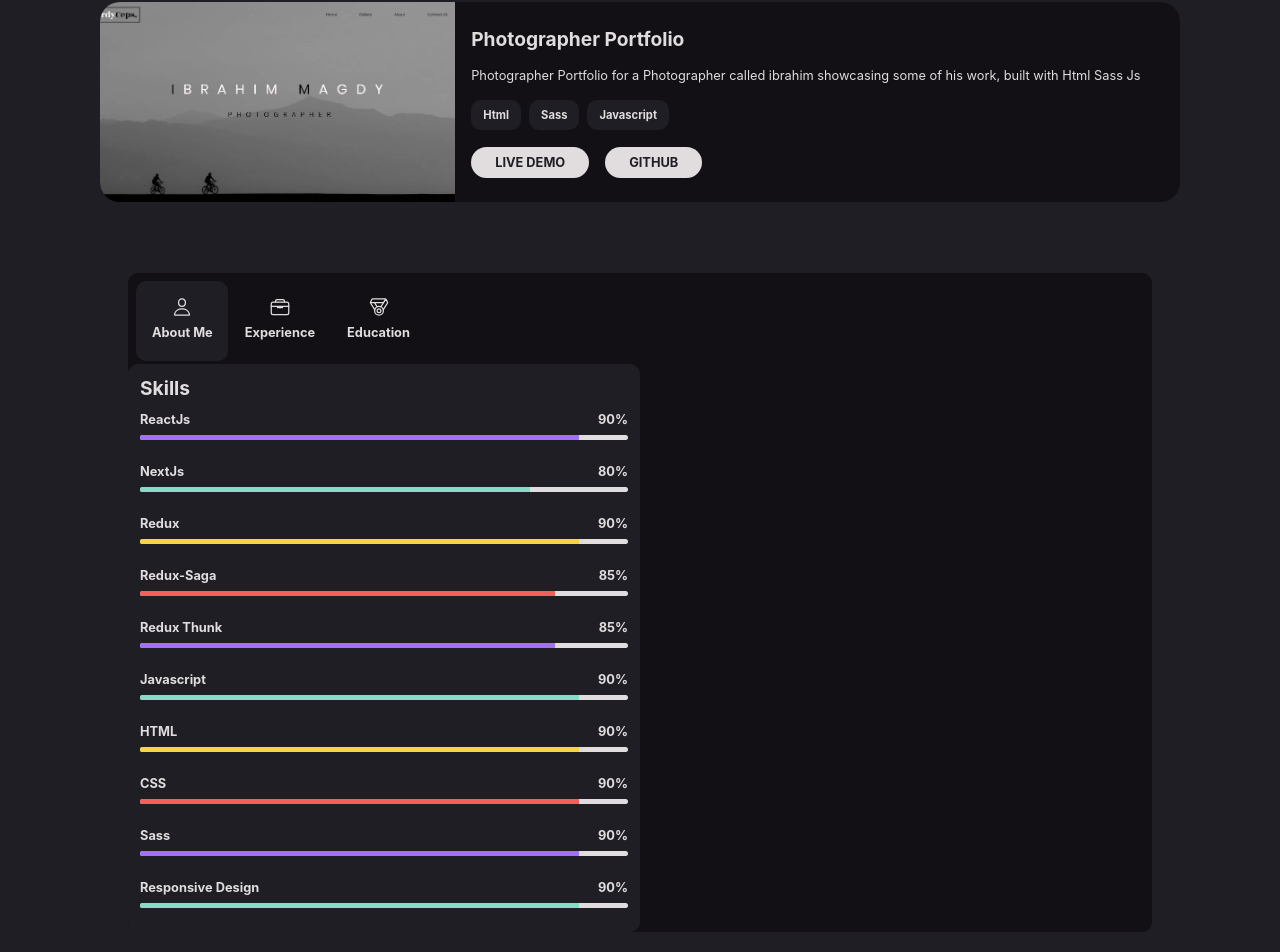
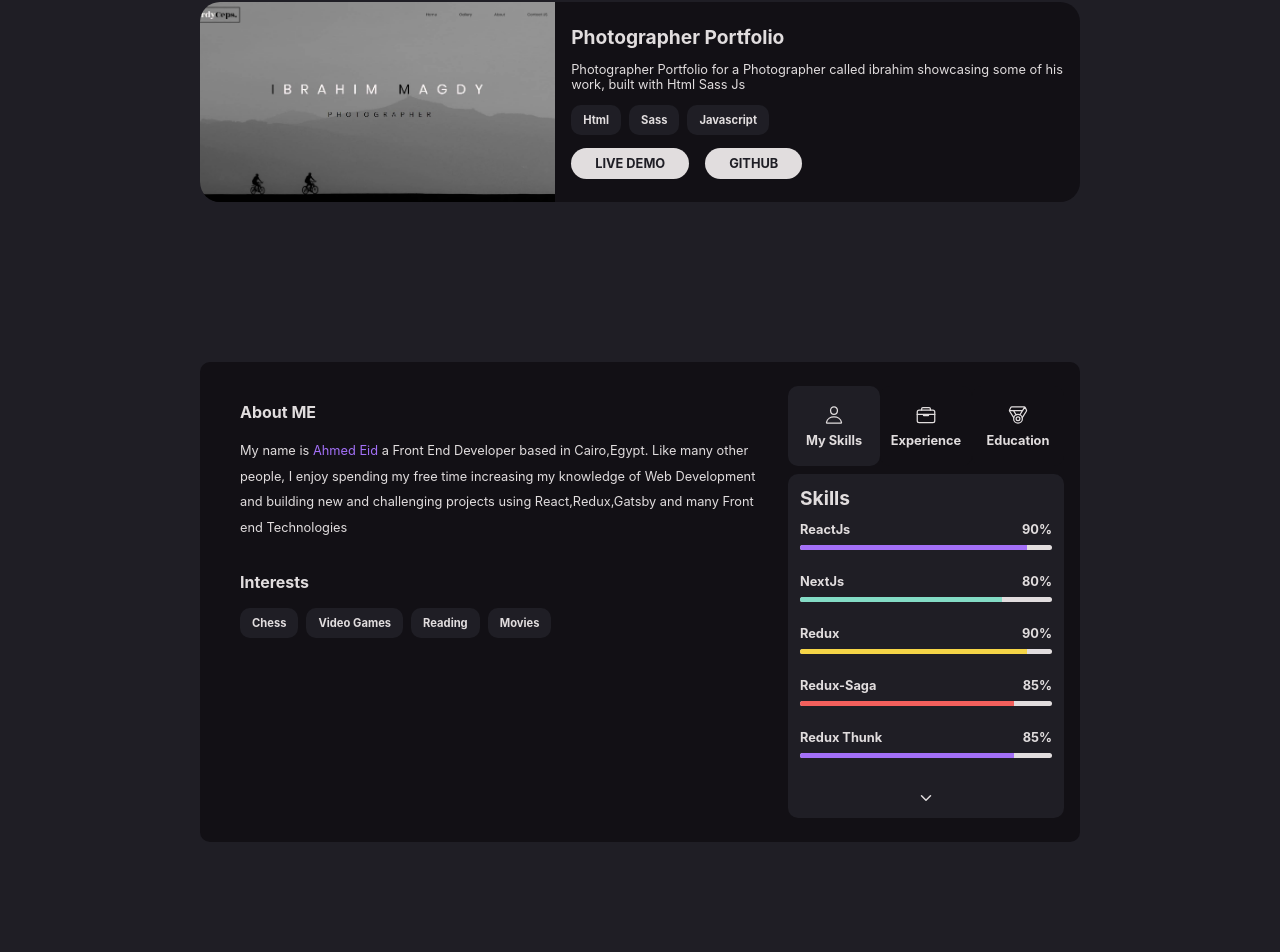
Before and after one commit to ahmed-eidd/myportfolio-next, a Next.js app: page / in a window 1280 px wide. Shown: the part 1558-2510 px from the top of the page. Built offline with nearby package versions, Linux system fonts and the light colour scheme.

Commit message:
fixed the about section

```diff
--- a/component/AboutMe/AboutMe.jsx
+++ b/component/AboutMe/AboutMe.jsx
@@ -1,10 +1,12 @@
-import { css } from '@emotion/css';
 import { motion } from 'framer-motion';
-import React from 'react';
+import React, { useState } from 'react';
 import { extendClasses } from '../../utilities/extendClasses';
+import Card from '../Card/Card';
 import SkillMeter from '../SkillMeter/SkillMeter';
+import Skills from '../Skills/Skills';
 import Tabs from '../Tabs/Tabs';
 import classes from './AboutMe.module.scss';
+import MoreSkillsBtn from './MoreSkillsBtn';
 
 const container = {
   hidden: { opacity: 1 },
@@ -32,7 +34,10 @@ const textAnimation = {
     opacity: 0,
   },
 };
+
 const AboutMe = () => {
+  const [moreSkills, setMoreSkills] = useState(false);
+
   const MeterAnimation = (per) => {
     return {
       hidden: {
@@ -53,18 +58,35 @@ const AboutMe = () => {
   return (
     <div className={classes.AboutMe}>
       <motion.div
-        // variants={vr}
-        // initial='hidden'
-        // whileInView='show'
         transition={{
           staggerChildren: 0.4,
         }}
         className={classes.AboutMe__Content}
       >
+        <div className={classes.AboutMe__Personal}>
+          <div className={classes.AboutMe__Personal__About}>
+            <h2 className={classes.AboutMe__Personal__About__Title}>
+              About ME
+            </h2>
+            <p className={classes.AboutMe__Personal__About__Text}>
+              My name is <span className={classes.TextPurple}> Ahmed Eid </span>
+              a Front End Developer based in Cairo,Egypt. Like many other
+              people, I enjoy spending my free time increasing my knowledge of
+              Web Development and building new and challenging projects using
+              React,Redux,Gatsby and many Front end Technologies
+            </p>
+          </div>
+          <div className={classes.AboutMe__Personal__Interests}>
+            <h2 className={classes.AboutMe__Personal__Interests__Title}>
+              Interests
+            </h2>
+            <Skills skills={['Chess', 'Video Games', 'Reading', 'Movies']} />
+          </div>
+        </div>
         <Tabs
           className={classes.AboutMe__Tabs}
           tabsLabel={[
-            { label: 'About Me', icon: 'person-outline' },
+            { label: 'My Skills', icon: 'person-outline' },
             { label: 'Experience', icon: 'briefcase-outline' },
             { label: 'Education', icon: 'medal-outline' },
           ]}
@@ -76,6 +98,12 @@ const AboutMe = () => {
                 variants={container}
                 initial='hidden'
                 whileInView='show'
+                animate={{
+                  height: !moreSkills ? '37rem' : '70rem',
+                }}
+                transition={{
+                  duration: 0.5,
+                }}
               >
                 <SkillMeter
                   className={classes.AboutMe__Skills__Skill}
@@ -117,6 +145,12 @@ const AboutMe = () => {
                   variants={MeterAnimation(85)}
                   textVariant={textAnimation}
                 />
+
+                <motion.div
+                  animate={{
+                    opacity: moreSkills ? 1 : 0,
+                  }}
+                >
                   <SkillMeter
                     className={classes.AboutMe__Skills__Skill}
                     skill='Javascript'
@@ -158,10 +192,59 @@ const AboutMe = () => {
                     textVariant={textAnimation}
                   />
                 </motion.div>
+                <MoreSkillsBtn
+                  moreSkills={moreSkills}
+                  onClick={() => setMoreSkills(!moreSkills)}
+                />
+              </motion.div>
             </div>
           </div>
-          <div className={classes.AboutMe__Experience}>h22</div>
-          <div className={classes.AboutMe__Education}>h33</div>
+          <motion.div className={classes.AboutMe__Experience}>
+            <Card
+              title='Freelancer'
+              yearFrom='2020'
+              company='Acme'
+              color='purple'
+              icon='briefcase-outline'
+            />
+            <Card
+              title='Freelancer'
+              yearFrom='2020'
+              company='Acme'
+              color='purple'
+              icon='briefcase-outline'
+            />
+            <Card
+              title='Freelancer'
+              yearFrom='2020'
+              company='Acme'
+              color='purple'
+              icon='briefcase-outline'
+            />
+          </motion.div>
+          <motion.div className={classes.AboutMe__Education}>
+            <Card
+              title='Freelancer'
+              yearFrom='2020'
+              company='Acme'
+              color='purple'
+              icon='briefcase-outline'
+            />
+            <Card
+              title='Freelancer'
+              yearFrom='2020'
+              company='Acme'
+              color='purple'
+              icon='briefcase-outline'
+            />
+            <Card
+              title='Freelancer'
+              yearFrom='2020'
+              company='Acme'
+              color='purple'
+              icon='briefcase-outline'
+            />
+          </motion.div>
         </Tabs>
       </motion.div>
     </div>
--- a/component/AboutMe/AboutMe.module.scss
+++ b/component/AboutMe/AboutMe.module.scss
@@ -1,36 +1,87 @@
 @import 'index';
 
 .AboutMe {
-  height: 100vh;
+  min-height: 100vh;
   display: flex;
   justify-content: center;
   align-items: center;
 
   &__Content {
     min-height: 60vh;
-    width: clamp(80%, 60vw, 90%);
+    width: clamp(60%, 110rem, 100%);
     background-color: $color-primary-darker;
     z-index: 100;
     border-radius: $radius-sm;
+    display: flex;
+    justify-content: space-between;
+    align-items: flex-start;
+    padding: 2rem;
+  }
+
+  &__Personal {
+    padding: 3rem;
+    display: flex;
+    flex-direction: column;
+    align-items: flex-start;
+    justify-content: space-around;
+    gap: 4rem;
+
+    &__About {
+      &__Title {
+        font-size: 2rem;
+        padding-bottom: 2rem;
+      }
+
+      &__Text {
+        line-height: 2;
+      }
+    }
+
+    &__Interests {
+      &__Title {
+        font-size: 2rem;
+        padding-bottom: 2rem;
+      }
+    }
   }
 
   &__Tabs {
-    width: 50%;
+    // min-width: 37rem;
   }
 
-  &__Skills,
   &__Experience,
   &__Education {
-    background-color: $color-primary-gray;
-    border-radius: $radius-sm;
+    display: flex;
+    flex-direction: column;
+    align-items: flex-start;
+    justify-content: flex-start;
+    gap: 3rem;
   }
 
   &__Skills {
     padding: 1.5rem;
+    background-color: $color-primary-gray;
+    border-radius: $radius-sm;
+    position: relative;
+
     &__Skill {
       display: flex;
       flex-direction: column;
       padding: 1.5rem 0;
+    }
+
+    &__MoreSkillsBtn {
+      display: flex;
+      justify-content: center;
+      align-items: center;
+      font-size: 2rem;
+      padding: 1rem 0;
+      position: absolute;
+      bottom: 0;
+      width: 100%;
+      left: 0;
+      border-bottom-left-radius: $radius-sm;
+      border-bottom-right-radius: $radius-sm;
     }
   }
 }
@@ -50,3 +101,8 @@
 .purple {
   background-color: $color-purple;
 }
+
+.TextPurple {
+  color: $color-purple;
+  display: inline;
+}
--- /dev/null
+++ b/component/AboutMe/MoreSkillsBtn.jsx
@@ -0,0 +1,34 @@
+import React, { useContext } from 'react';
+import { motion } from 'framer-motion';
+import classes from './AboutMe.module.scss';
+import { MouseContext } from '../../context/mouse-context';
+
+const MoreSkillsBtn = ({ onClick, moreSkills }) => {
+  const { cursorChangeHandler } = useContext(MouseContext);
+  return (
+    <div
+      onMouseEnter={() => {
+        cursorChangeHandler(true);
+      }}
+      onMouseLeave={() => cursorChangeHandler(false)}
+      className={classes.AboutMe__Skills__MoreSkillsBtn}
+      onClick={onClick}
+    >
+      <motion.div
+        animate={{
+          rotateX: moreSkills ? '180deg' : 0,
+        }}
+        transition={{
+          duration: 0.5,
+        }}
+      >
+        <ion-icon
+          style={{ PointerEvent: 'none' }}
+          name='chevron-down-outline'
+        ></ion-icon>
+      </motion.div>
+    </div>
+  );
+};
+
+export default MoreSkillsBtn;
--- a/component/Button/Button.jsx
+++ b/component/Button/Button.jsx
@@ -1,12 +1,14 @@
 import { motion } from 'framer-motion';
 import React from 'react';
+import WithDotCursor from '../../hoc/withDotCursor/WithDotCursor';
 import classes from './Button.module.scss';
 
-const Button = ({ btnVariant, href, children, type = 'button' }) => {
+const Button = ({ onClick, btnVariant, href, children, type = 'button' }) => {
   return (
     <>
       {type === 'button' && (
         <motion.button
+          onClick={onClick}
           variants={btnVariant}
           className={classes.Button}
           whileHover={{
@@ -21,6 +23,7 @@ const Button = ({ btnVariant, href, children, type = 'button' }) => {
       )}
       {type === 'link' && (
         <motion.a
+          onClick={onClick}
           target='_blank'
           variants={btnVariant}
           href={href}
@@ -39,4 +42,4 @@ const Button = ({ btnVariant, href, children, type = 'button' }) => {
   );
 };
 
-export default Button;
+export default WithDotCursor(Button);
--- a/component/Button/Button.module.scss
+++ b/component/Button/Button.module.scss
@@ -9,6 +9,10 @@
   font-weight: bold;
   text-transform: uppercase;
   font-size: 1.6rem;
+  display: block;
+  &:hover {
+    cursor: none;
+  }
   p {
     padding: 0;
   }
--- /dev/null
+++ b/component/Card/Card.jsx
@@ -0,0 +1,45 @@
+import { motion } from 'framer-motion';
+import React from 'react';
+import { extendClasses } from '../../utilities/extendClasses';
+import classes from './Card.module.scss';
+
+const Card = ({ title, yearFrom, yearTo, company, color, icon, variants }) => {
+  const colorClass = () => {
+    let newColor = null;
+    switch (color) {
+      case 'purple':
+        newColor = classes.purple;
+        break;
+      case 'yellow':
+        newColor = classes.yellow;
+        break;
+      case 'green':
+        newColor = classes.green;
+        break;
+      case 'orange':
+        newColor = classes.orange;
+        break;
+      default:
+        break;
+    }
+
+    return newColor;
+  };
+  return (
+    <motion.div className={classes.Card} variants={variants}>
+      <div className={extendClasses(classes.Card__Icon, colorClass())}>
+        <ion-icon name={icon}></ion-icon>
+      </div>
+      <h4 className={classes.Card__Title}>{title}</h4>
+      <div className={classes.Card__Years}>
+        <p className={classes.Card__Years__From}>{yearFrom}</p>
+        <div className={classes.Divider}>-</div>
+        <p className={classes.Card__Years__To}>{yearTo ? yearTo : 'Now'}</p>
+      </div>
+      <div className={classes.Dot}></div>
+      <p className={classes.Card__Company}>{company}</p>
+    </motion.div>
+  );
+};
+
+export default Card;
--- /dev/null
+++ b/component/Card/Card.module.scss
@@ -0,0 +1,70 @@
+@import 'index';
+
+.Card {
+  display: grid;
+  grid-template-areas:
+    'icon title title .'
+    'icon year dot company';
+  grid-template-columns: min-content min-content min-content min-content;
+  justify-items: start;
+  align-items: center;
+  // width: clamp(50%, 100%, 33rem);
+  width: 100%;
+  grid-auto-rows: min-content;
+  background-color: $color-primary-gray;
+  column-gap: 1.5rem;
+  row-gap: 1rem;
+  padding: 2rem;
+  border-radius: $radius-sm;
+  justify-content: start;
+  &__Icon {
+    grid-area: icon;
+    justify-self: center;
+    font-size: 2rem;
+    padding: 1rem 1.5rem;
+    border-radius: $radius-sm;
+  }
+
+  &__Title {
+    grid-area: title;
+    font-weight: bold;
+  }
+  &__Years {
+    grid-area: year;
+    display: flex;
+    gap: 1rem;
+    justify-content: space-between;
+    align-items: center;
+  }
+
+  &__Company {
+    grid-area: company;
+  }
+}
+
+.Dot {
+  grid-area: dot;
+  justify-self: center;
+  align-self: center;
+  transform: translateY(3px);
+  width: 5px;
+  height: 5px;
+  background-color: $color-primary-white;
+  border-radius: $radius-lg;
+}
+
+.green {
+  background-color: $color-green;
+}
+
+.orange {
+  background-color: $color-orange;
+}
+
+.yellow {
+  background-color: $color-yellow;
+}
+
+.purple {
+  background-color: $color-purple;
+}
--- a/component/Project/Project.module.scss
+++ b/component/Project/Project.module.scss
@@ -2,7 +2,7 @@
 
 .Project {
   background-color: $color-primary-darker;
-  width: clamp(50%, 135rem, 95%);
+  width: clamp(60%, 110rem, 100%);
   height: 25rem;
   margin: auto;
   display: flex;
--- a/component/SkillMeter/SkillMeter.jsx
+++ b/component/SkillMeter/SkillMeter.jsx
@@ -10,6 +10,8 @@ const SkillMeter = ({
   color,
   variants,
   textVariant,
+  animate,
+  hidden,
 }) => {
   const [inView, setInView] = useState(false);
   const ref = useRef();
@@ -70,9 +72,11 @@ const SkillMeter = ({
           variants={textVariant}
           ref={ref}
           className={classes.SkillMeter__Percentage}
+          animate={animate}
+          initial={hidden}
         >
           {/* {variants.show.width} */}
-          {number?.toFixed(0)}%
+          {number < 0 ? 0 : number?.toFixed(0)}%
         </motion.p>
       </div>
       <div className={extendClasses(classes.SkillMeter__Meter)}>
@@ -94,6 +98,8 @@ const SkillMeter = ({
             setNumber(parseInt(width));
           }}
           variants={variants}
+          animate={animate}
+          initial={hidden}
         ></motion.div>
       </div>
     </div>
--- a/component/Tabs/TabItem/TabItem.module.scss
+++ b/component/Tabs/TabItem/TabItem.module.scss
@@ -9,7 +9,9 @@
   justify-content: center;
   align-items: center;
   gap: 1rem;
-  padding: 2rem;
+  // padding: 2rem;
+  width: 11.5rem;
+  height: 10rem;
   border-radius: $radius-sm;
   font-weight: bold;
   border: none;
--- a/component/Tabs/Tabs.jsx
+++ b/component/Tabs/Tabs.jsx
@@ -5,7 +5,7 @@ import TabItem from './TabItem/TabItem';
 import TabContent from './TabContent/TabContent';
 import { extendClasses } from '../../utilities/extendClasses';
 
-const Tabs = ({ children, tabsLabel = [], className }) => {
+const Tabs = ({ children, tabsLabel = [], className, maxWidth }) => {
   const [currentTabIndex, SetCurrentTabIndex] = useState(0);
   const [currentTab, SetCurrentTab] = useState(tabsLabel[0]?.label);
   const [animatedTabPos, setAnimatedTabPos] = useState({ left: 0, right: 0 });
@@ -34,7 +34,12 @@ const Tabs = ({ children, tabsLabel = [], className }) => {
   }, [currentTab]);
 
   return (
-    <motion.div className={extendClasses(classes.Tabs, className)}>
+    <motion.div
+      className={extendClasses(classes.Tabs, className)}
+      style={{
+        minWidth: `${tabsLabel.length * 11.5}rem`,
+      }}
+    >
       <div className={classes.Tabs__TabItemsList} ref={tabItemsListRef}>
         <Slider
           style={{
--- a/component/Tabs/Tabs.module.scss
+++ b/component/Tabs/Tabs.module.scss
@@ -2,8 +2,10 @@
 
 .Tabs {
   &__TabItemsList {
-    padding: 1rem;
+    padding: 1rem 0;
     display: flex;
+    justify-content: space-between;
+    align-items: center;
     position: relative;
   }
 }
@@ -14,5 +16,4 @@
   border-radius: $radius-sm;
   width: 11.5rem;
   height: 10rem;
-
 }
```
Lines whose indentation alone changed are shown as unchanged.
